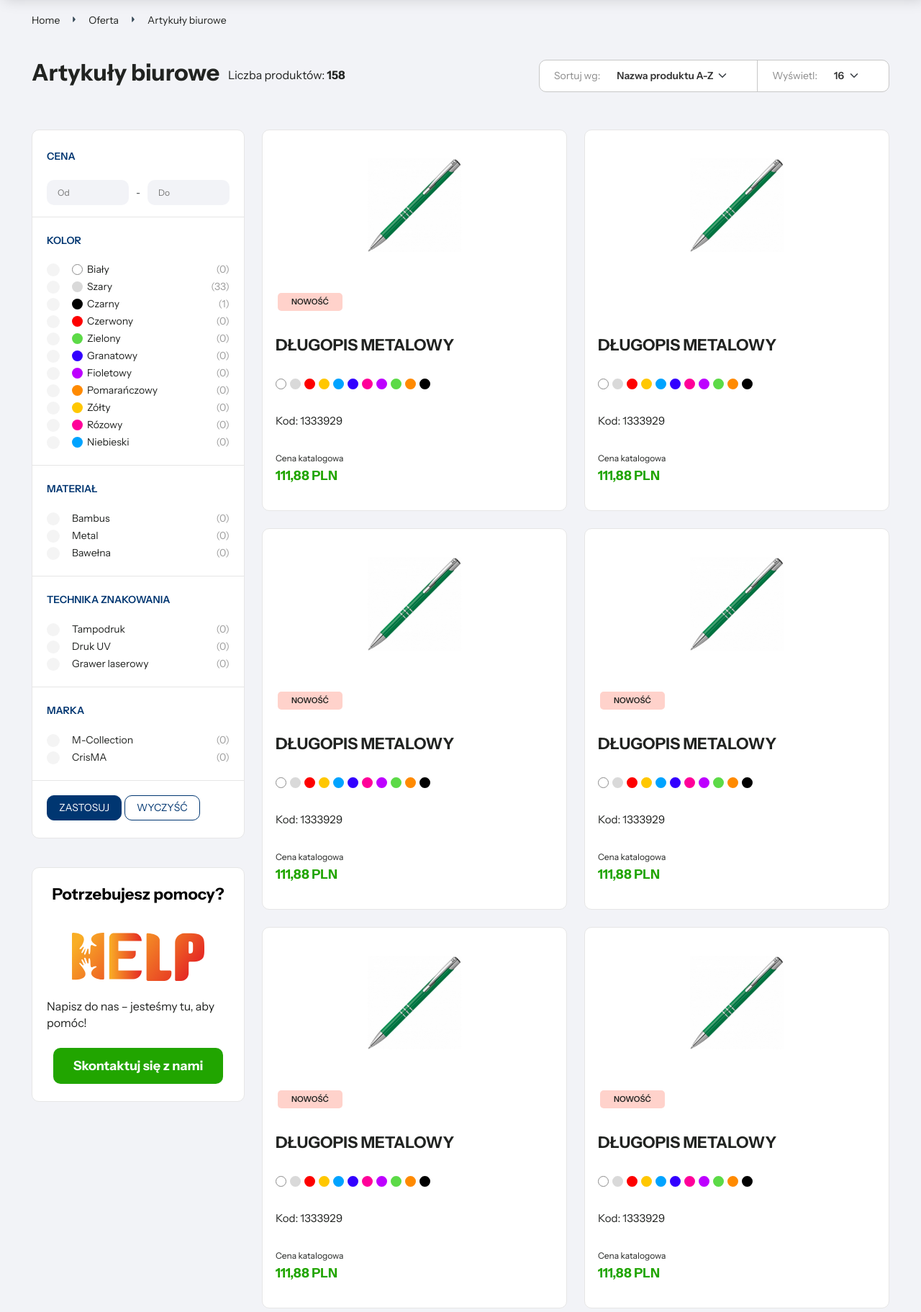
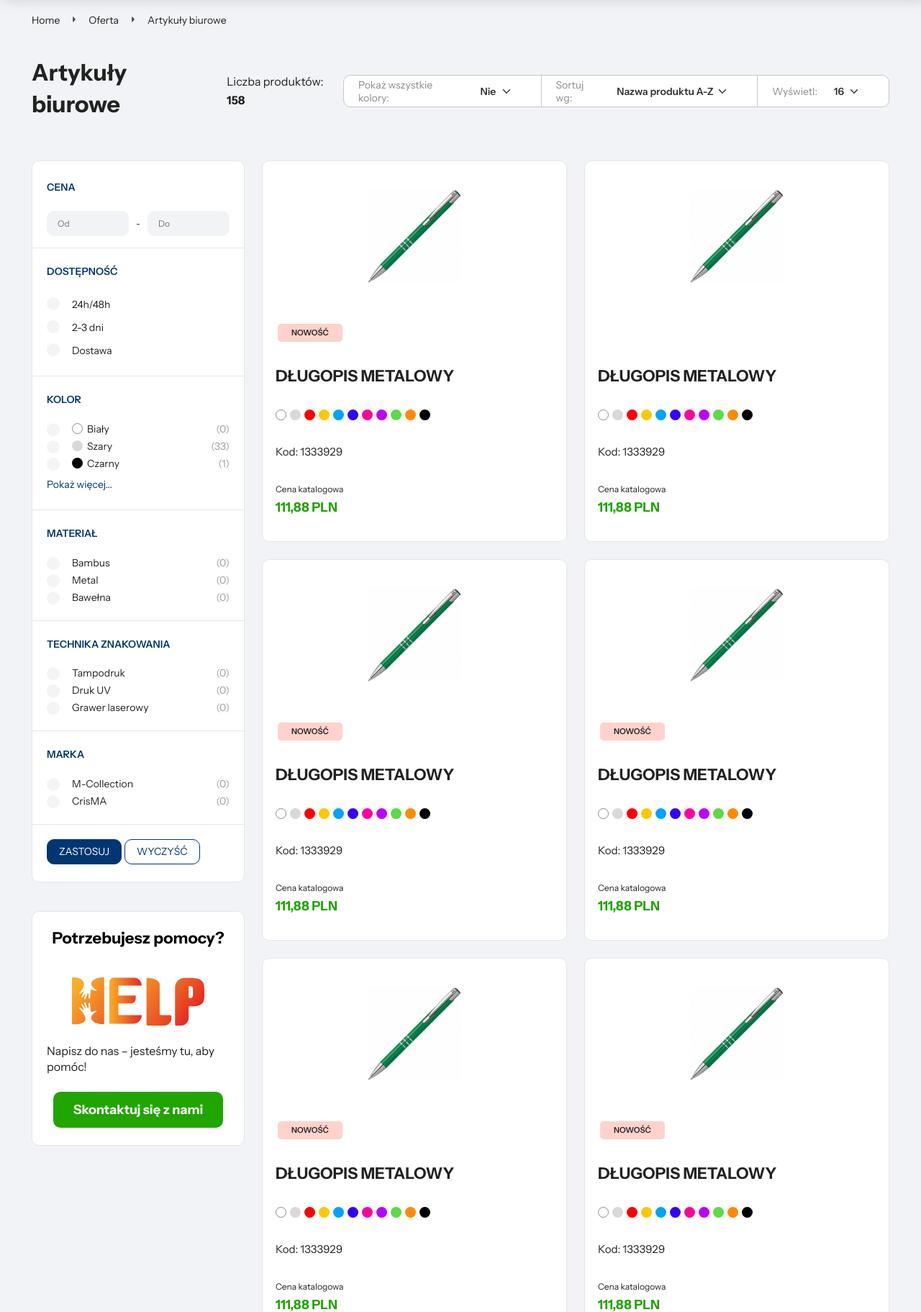
Before and after one commit to goldipl/GIFT-SERWIS, a PHP site: page /category.php in a window 1280 px wide. Shown: the part 244-2067 px from the top of the page at 72% size. Run offline with PHP 8.4, Linux system fonts and the light colour scheme.

Commit message:
addd new filters and add show/expand toggle button for aside categories filter

```diff
--- a/components/category/category_left_filters.php
+++ b/components/category/category_left_filters.php
@@ -18,6 +18,22 @@
                         <input class="form-input" type="text" name="price-right-input" id="price-right-input" placeholder="Do" min="0">
                     </div>
                 </div>
+            </div>
+        </div>
+        <div class="category-left-filters__slot">
+            <div class="header">
+                <h3>Dostępność</h3>
+            </div>
+            <div class="content">
+                <label class="custom-checkbox-container">24h/48h <input type="checkbox" class="custom_input">
+                    <span class="custom-checkbox-checkmark"></span>
+                </label>
+                <label class="custom-checkbox-container">2-3 dni <input type="checkbox" class="custom_input">
+                    <span class="custom-checkbox-checkmark"></span>
+                </label>
+                <label class="custom-checkbox-container">Dostawa <input type="checkbox" class="custom_input">
+                    <span class="custom-checkbox-checkmark"></span>
+                </label>
             </div>
         </div>
         <div class="category-left-filters__slot">
@@ -49,6 +65,7 @@
                     <span class="checkbox-quantity">(1)</span>
                 </div>
 
+                <div class="hidden-checkboxes">
                     <div class="checkbox-row">
                         <label class="custom-checkbox-container">
                             <div class="color red"></div>Czerwony <input type="checkbox" class="custom_input">
@@ -112,6 +129,9 @@
                         </label>
                         <span class="checkbox-quantity">(0)</span>
                     </div>
+                </div>
+
+                <span class="expand-hidden-checkboxes-btn">Pokaż więcej...</span>
             </div>
 
         </div>
--- a/components/category/category_top_filters.php
+++ b/components/category/category_top_filters.php
@@ -1,4 +1,11 @@
 <div class="category-top-filters">
+    <div class="category-top-filters__slot">
+        <label for="show-all-colors">Pokaż wszystkie kolory:</label>
+        <select name="show-all-colors" id="show-all-colors" class="form-select">
+            <option value="Nie">Nie</option>
+            <option value="Tak">Tak</option>
+        </select>
+    </div>
     <div class="category-top-filters__slot">
         <label for="sort-by">Sortuj wg:</label>
         <select name="sort-by" id="sort-by" class="form-select">
--- a/js/category/show_menu.js
+++ b/js/category/show_menu.js
@@ -15,3 +15,20 @@ show_filters_btn.addEventListener('click', () => {
     filters_box.classList.toggle('show');
     btn_img.classList.toggle('rotate');
 });
+
+document.addEventListener("DOMContentLoaded", function () {
+    const toggleBtn = document.querySelector(".expand-hidden-checkboxes-btn");
+    const checkboxContainer = document.querySelector(".hidden-checkboxes");
+
+    if (toggleBtn && checkboxContainer) {
+      toggleBtn.addEventListener("click", function () {
+        checkboxContainer.classList.toggle("show-checkboxes");
+
+        if (checkboxContainer.classList.contains("show-checkboxes")) {
+          toggleBtn.textContent = "Zwiń...";
+        } else {
+          toggleBtn.textContent = "Pokaż więcej...";
+        }
+      });
+    }
+});
--- a/scss/category/_category_left_filters.scss
+++ b/scss/category/_category_left_filters.scss
@@ -1,4 +1,24 @@
 .category-left-filters-box {
+  .expand-hidden-checkboxes-btn {
+    display: inline-flex;
+    font-size: 14px;
+    color: $main-color;
+    cursor: pointer;
+    margin: 0 0 8px 0;
+    user-select: none;
+    &:hover {
+      color: $main-color-second;
+    }
+  }
+
+  .hidden-checkboxes {
+    display: none;
+    &.show-checkboxes {
+      display: flex;
+      flex-direction: column;
+    }
+  }
+
   &__button {
     display: none;
     flex-direction: row;
```
Also changed, not shown: scss/main.css, 1 other file. Lines whose indentation alone changed are shown as unchanged.
